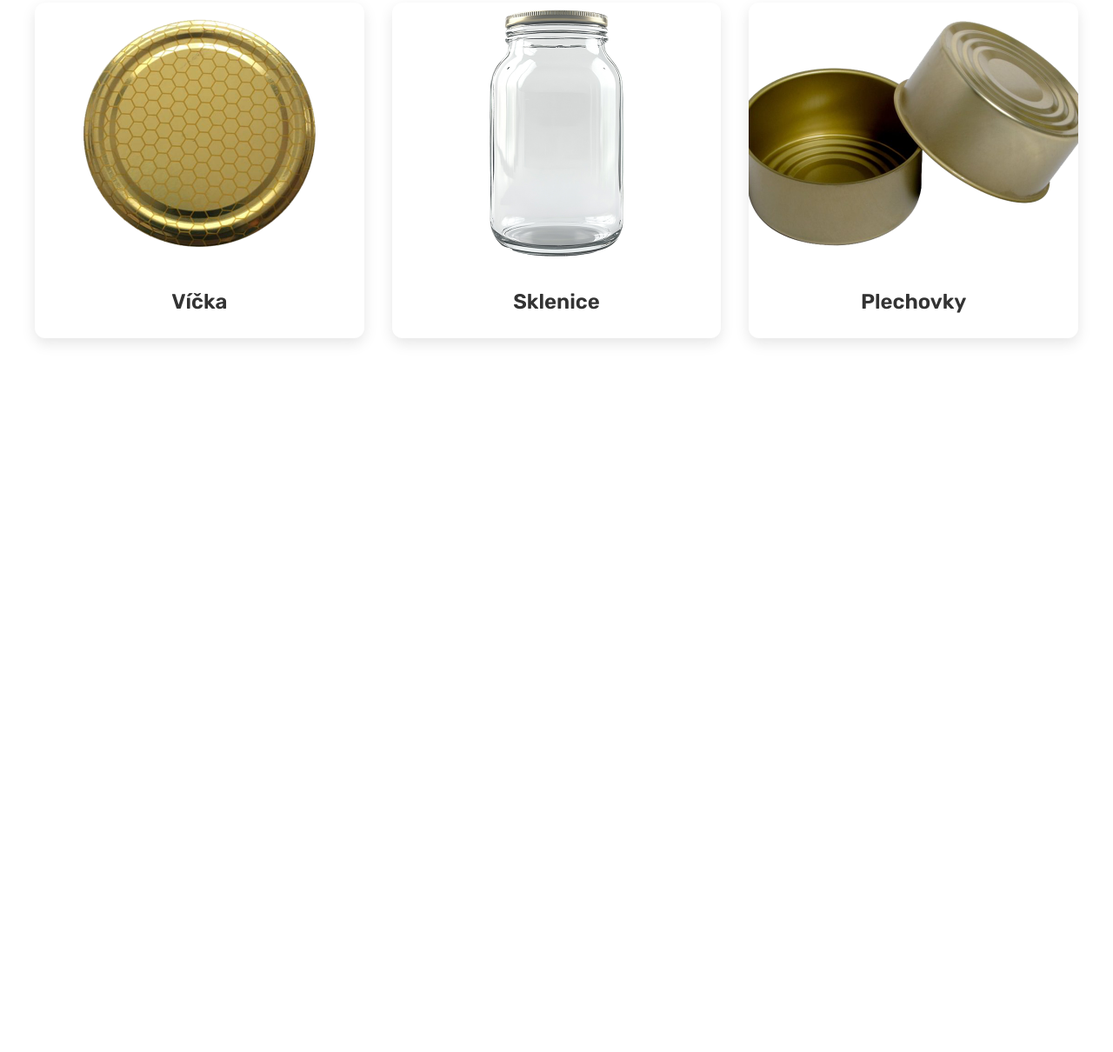
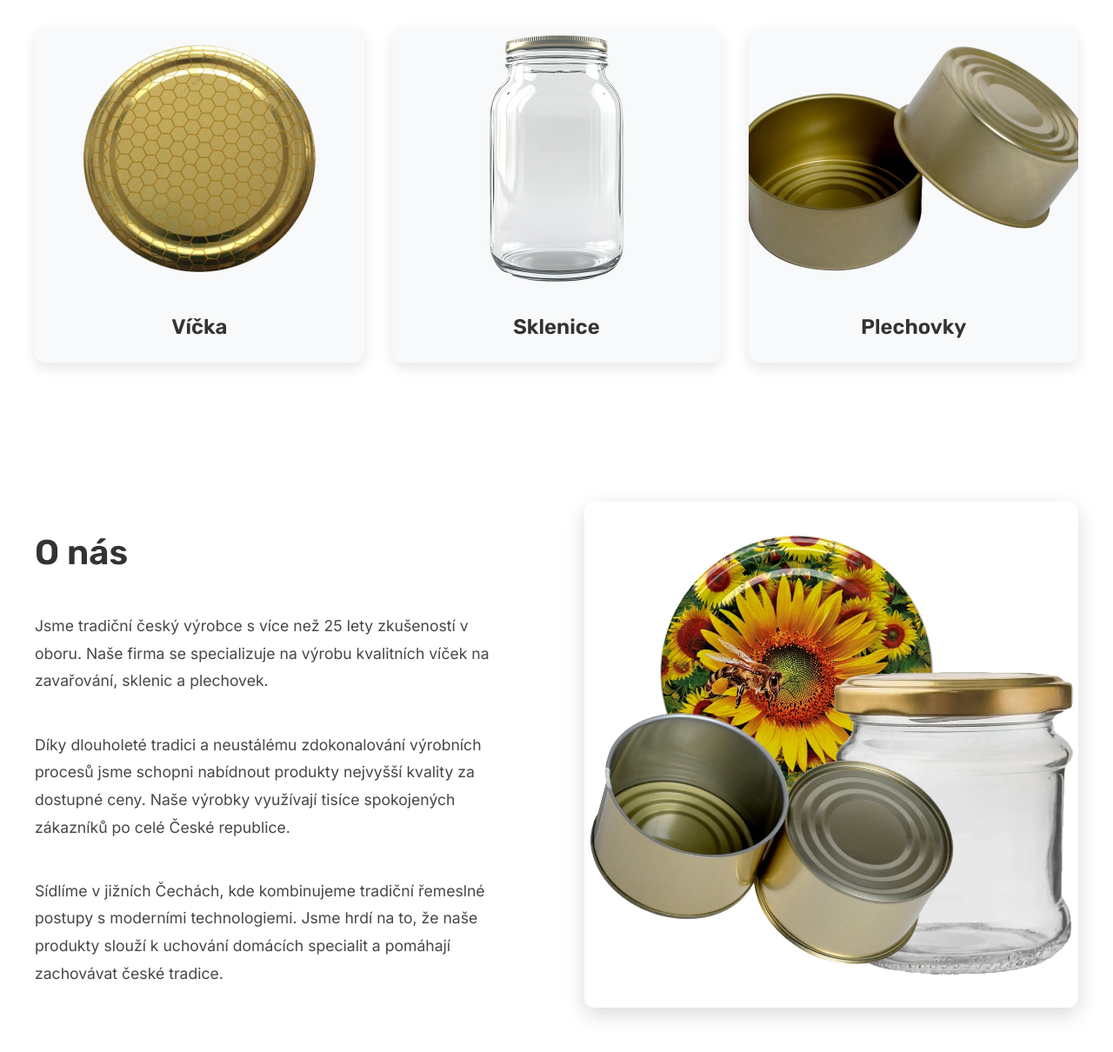
Before and after one commit to bestbefore2017/MacaObaly_New, a plain HTML site: page index.html in a window 1280 px wide. Shown: the part 1214-2424 px from the top of the page at 87% size. Before the commit the page ends 1675 px from the top, so only its background shows below. Drawn offline with Linux system fonts and the light colour scheme; a web font is replaced by a local one.

Commit message:
Fixed color of the card in the dark mode - added about us section

```diff
--- a/index.html
+++ b/index.html
@@ -74,6 +74,21 @@
     </div>
   </div>
 </section>
+
+<!-- About Section -->
+<section class="about-section">
+  <div class="about-container">
+    <div class="about-content">
+      <h2>O nás</h2>
+      <p>Jsme tradiční český výrobce s více než 25 lety zkušeností v oboru. Naše firma se specializuje na výrobu kvalitních víček na zavařování, sklenic a plechovek.</p>
+      <p>Díky dlouholeté tradici a neustálému zdokonalování výrobních procesů jsme schopni nabídnout produkty nejvyšší kvality za dostupné ceny. Naše výrobky využívají tisíce spokojených zákazníků po celé České republice.</p>
+      <p>Sídlíme v jižních Čechách, kde kombinujeme tradiční řemeslné postupy s moderními technologiemi. Jsme hrdí na to, že naše produkty slouží k uchování domácích specialit a pomáhají zachovávat české tradice.</p>
+    </div>
+    <div class="about-image">
+      <img src="images/colage.png" alt="O naší firmě">
+    </div>
+  </div>
+</section>
 </body>
 <script>
     const themeToggle = document.getElementById('theme-toggle');
--- a/style.css
+++ b/style.css
@@ -485,7 +485,7 @@ h3 {
   font-size: 1.1rem;
   line-height: 1.6;
   color: var(--muted-text);
-  max-width: 1200px;
+  max-width: 800px;
   margin: 0 auto 3rem;
 }
 
@@ -498,17 +498,17 @@ h3 {
 }
 
 .category-card {
-  background-color: #fff;
+  background-color: var(--card-bg);
   border-radius: 12px;
   overflow: hidden;
-  box-shadow: 0 6px 16px rgba(0, 0, 0, 0.1);
+  box-shadow: 0 6px 16px var(--shadow);
   transition: transform 0.3s ease, box-shadow 0.3s ease;
   cursor: pointer;
 }
 
 .category-card:hover {
   transform: translateY(-5px);
-  box-shadow: 0 12px 28px rgba(0, 0, 0, 0.15);
+  box-shadow: 0 12px 28px var(--shadow);
 }
 
 .category-card img {
@@ -535,12 +535,79 @@ h3 {
     height: 220px;
     object-fit: contain;
   }
+}
 
-  .section-description {
+/* About Section */
+.about-section {
+  padding: 6rem 2rem;
+  background-color: var(--bg-color);
+}
+
+.about-container {
+  display: grid;
+  grid-template-columns: 1fr 1fr;
+  gap: 4rem;
+  max-width: 1400px;
+  margin: 0 auto;
+  align-items: stretch;
+}
+
+.about-content {
+  display: flex;
+  flex-direction: column;
+  justify-content: center;
+  padding-right: 2rem;
+}
+
+.about-content h2 {
+  font-size: 2.5rem;
+  margin-bottom: 1.5rem;
+  color: var(--text-color);
+}
+
+.about-content p {
+  font-size: 1.1rem;
+  line-height: 1.8;
+  color: var(--text-color);
+  margin-bottom: 1.5rem;
+  opacity: 0.9;
+}
+
+.about-image {
+  display: flex;
+  align-items: stretch;
+  border-radius: 12px;
+  overflow: hidden;
+  box-shadow: 0 8px 24px rgba(0, 0, 0, 0.15);
+}
+
+.about-image img {
+  width: 100%;
+  height: 100%;
+  object-fit: cover;
+  display: block;
+}
+
+@media (max-width: 960px) {
+  .about-container {
+    grid-template-columns: 1fr;
+    gap: 2rem;
+  }
+
+  .about-content {
+    padding-right: 0;
+  }
+
+  .about-content h2 {
+    font-size: 2rem;
+  }
+
+  .about-content p {
     font-size: 1rem;
-    max-width: 100%;
-    padding: 0 1rem;
-    margin: 0 auto 2rem;
+  }
+
+  .about-image {
+    min-height: 300px;
   }
 }
 
```
